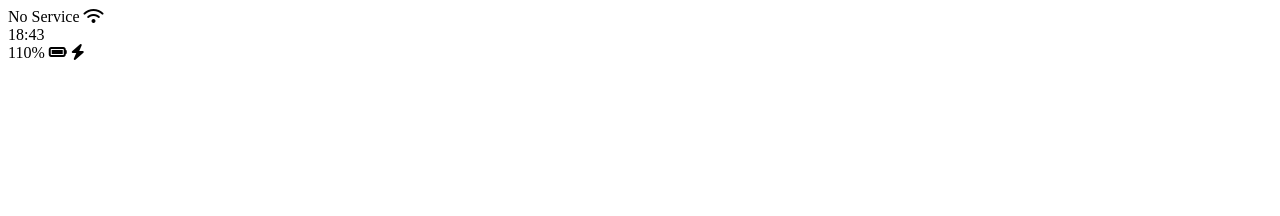
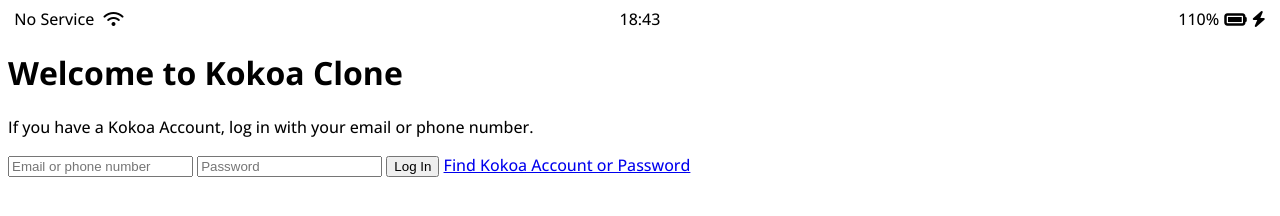
Before and after one commit to dkdk1336/kokoa-clone-2025, a plain HTML site: page index.html in a window 1280 px wide. Drawn offline with nearby package versions, Linux system fonts and the light colour scheme.

Commit message:
Update index.html and gitignore Created styles.css

```diff
--- /dev/null
+++ b/css/styles.css
@@ -0,0 +1,37 @@
+@import url('https://fonts.googleapis.com/css2?family=Open+Sans:ital,wght@0,300..800;1,300..800&display=swap');
+body {
+  font-family: "Open Sans", sans-serif;
+  font-optical-sizing: auto;
+  font-weight: 480;
+  font-style: normal;
+  font-variation-settings:
+    "wdth" 100;
+}
+
+/* 상단 상태바 만들기 */
+.status-bar {
+    display: flex;
+    justify-content: center;
+}
+/* 상단 상태바 너비 33%로 나누기 */
+.status-bar__column {
+    width: 33%;
+
+}
+/* 상단 상태바 정열 맞추기*/
+.status-bar__column:first-child span {
+    margin-right: 5px;
+}
+.status-bar__column:nth-child(2){
+    display: flex;
+    justify-content: center;
+}
+.status-bar__column:last-child {
+    display: flex;
+    justify-content: flex-end;
+    align-items: center;
+}
+/* 상단 상태바 아이콘 크기 조정 */
+.status-bar__column .fa-battery-full{
+    margin: 0px 5px;
+}
--- a/index.html
+++ b/index.html
@@ -1,12 +1,13 @@
 <!DOCTYPE html>
 <html lang="en">
   <head>
+    <link rel="stylesheet" href="css/styles.css">
     <meta charset="UTF-8" />
     <meta name="viewport" content="width=device-width, initial-scale=1.0" />
     <title>Welcome to Kokoa Talk</title>
   </head>
   <body>
-    <div id="status-bar">
+    <div class="status-bar">
       <div class="status-bar__column">
         <span>No Service</span>
         <i class="fa-solid fa-wifi"></i>
@@ -16,10 +17,24 @@
       </div>
       <div class="status-bar__column">
         <span>110%</span>
-        <i class="fa-solid fa-battery-full"></i>
+        <i class="fa-solid fa-battery-full fa-lg"></i>
         <i class="fa-solid fa-bolt"></i>
       </div>
     </div>
+
+
+    <header class="welcome-header">
+      <h1 class="welcome-header__title">Welcome to Kokoa Clone</h1>
+      <p class="welcome-header__text">If you have a Kokoa Account, log in with your email or phone number.</p>
+    </header>
+
+    <form id="login-form">
+      <input type="text" placeholder="Email or phone number" />
+      <input type="password" placeholder="Password" />
+      <input type="submit" value="Log In" />
+      <a href="#">Find Kokoa Account or Password</a>
+    </form>
+
     <script
       src="https://kit.fontawesome.com/e94923200a.js"
       crossorigin="anonymous"
```
Also changed, not shown: 1 other file.
